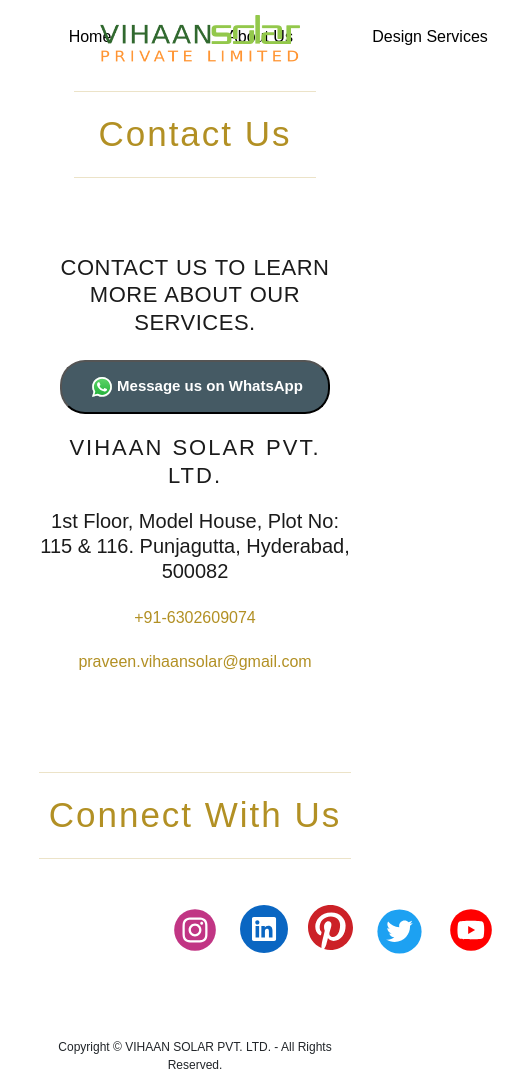
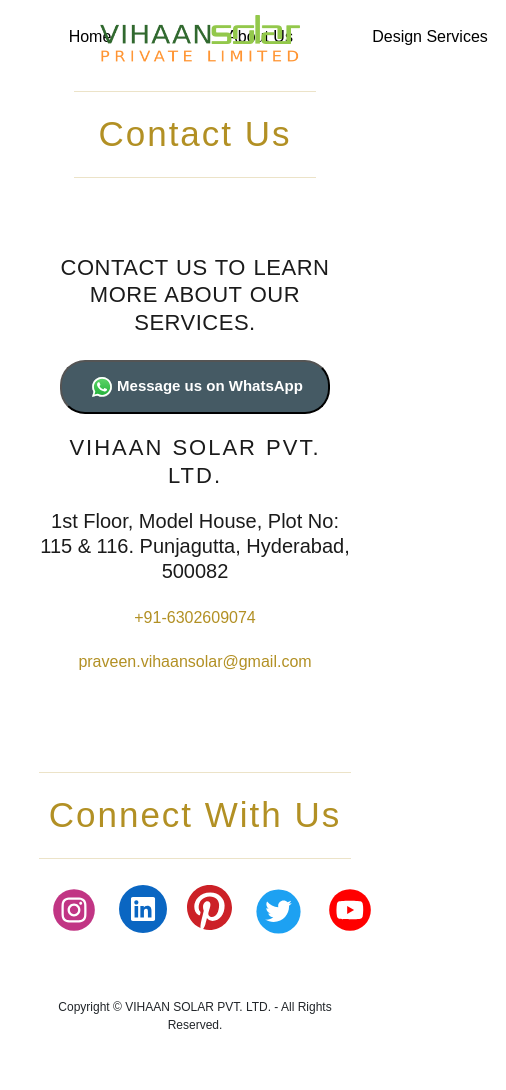
Before and after one commit to saitejag4/vihanSolar, an Angular app: page /contactUs in a window 390 px wide. Shown: the whole page, 506 px wide, since content can reach past the window. After the commit the page ends 1050 px from the top, so only its background shows below. Built offline with nearby package versions, Linux system fonts and the light colour scheme.

Commit message:
contact-us media queries

```diff
--- a/src/app/components/contact-us/contact-us.component.css
+++ b/src/app/components/contact-us/contact-us.component.css
@@ -99,7 +99,6 @@
     margin: auto;
     width: 35%;
     /* border: 3px solid green; */
-
 }
 .socialLogos{
     display: flex;
@@ -137,3 +136,22 @@
     line-height: 1.5;
     margin-top: 50px;
 }
+
+@media screen and (max-width: 475px) {
+
+    .center{
+        margin: auto;
+        width: 100%;
+    }
+
+    .socialLogos{
+        padding: 0px;
+    }
+}
+
+@media screen and (max-width: 768px) {
+    .center{
+        margin: auto;
+        width: 100%;
+    }
+}
```
